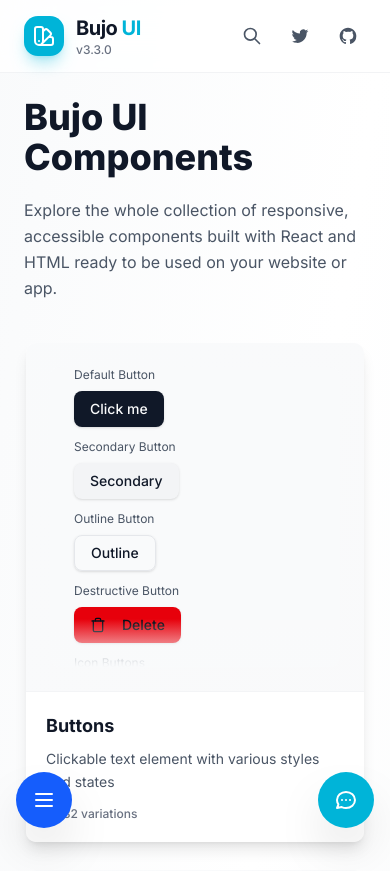
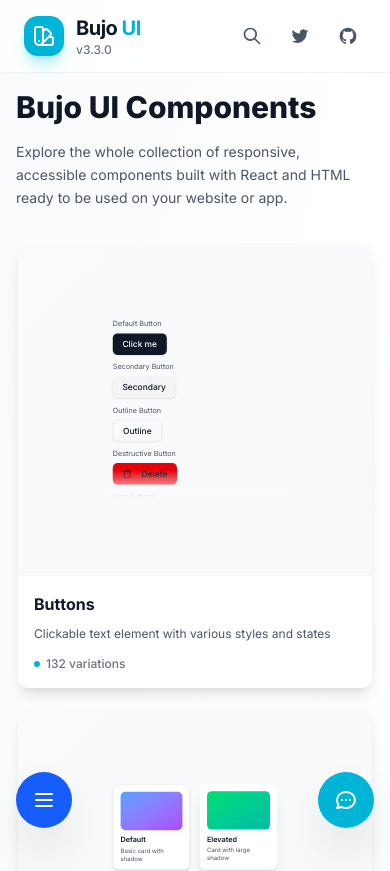
Before and after one commit to sonic-sabers/bujo-app, a Next.js app: page / in a window 390 px wide. Shown: the top 871 px of the page. Built offline with nearby package versions, Linux system fonts and the light colour scheme.

Commit message:
Chore: Improve mobile responsiveness with viewport settings, keyboard handling, and responsive scaling

```diff
--- a/src/app/layout.tsx
+++ b/src/app/layout.tsx
@@ -7,6 +7,13 @@
   subsets: ["latin"],
   display: "swap",
 });
+
+export const viewport = {
+  width: "device-width",
+  initialScale: 1,
+  maximumScale: 1,
+  userScalable: false,
+};
 
 export const metadata: Metadata = {
   title: "Bujo UI - Modern React Component Library",
--- a/src/app/page.tsx
+++ b/src/app/page.tsx
@@ -54,13 +54,13 @@
           onCategoryClick={setActiveCategory}
         />
 
-        <main className="flex-1 p-6 md:p-8 lg:p-12">
+        <main className="flex-1 p-4 sm:p-6 md:p-8 lg:p-12">
           <div className="max-w-7xl mx-auto animate-fade-in">
-            <div className="mb-10 md:mb-12">
-              <h1 className="text-4xl md:text-5xl font-extrabold text-gray-900 mb-4 pb-1">
+            <div className="mb-8 md:mb-10 lg:mb-12">
+              <h1 className="text-3xl sm:text-4xl md:text-5xl font-extrabold text-gray-900 mb-3 md:mb-4 pb-1">
                 Bujo UI Components
               </h1>
-              <p className="text-base md:text-lg text-gray-600 max-w-3xl leading-relaxed">
+              <p className="text-sm sm:text-base md:text-lg text-gray-600 max-w-3xl leading-relaxed">
                 Explore the whole collection of responsive, accessible
                 components built with React and HTML ready to be used on your
                 website or app.
--- a/src/components/chatbot/ChatInput.tsx
+++ b/src/components/chatbot/ChatInput.tsx
@@ -15,8 +15,9 @@
   const inputRef = useRef<HTMLInputElement>(null);
 
   useEffect(() => {
-    // Auto-focus input when component mounts
-    if (!disabled && inputRef.current) {
+    // Auto-focus input when component mounts (only on desktop)
+    const isMobile = /iPhone|iPad|iPod|Android/i.test(navigator.userAgent);
+    if (!disabled && inputRef.current && !isMobile) {
       inputRef.current.focus();
     }
   }, [disabled]);
--- a/src/components/chatbot/ChatWindow.tsx
+++ b/src/components/chatbot/ChatWindow.tsx
@@ -9,6 +9,7 @@
 import { ChatErrorBoundary } from "./ErrorBoundary";
 import { useChatState } from "@/hooks/useChatState";
 import { useKeyboardShortcuts } from "@/hooks/useKeyboardShortcuts";
+import { useKeyboardHeight } from "@/hooks/useKeyboardHeight";
 
 interface ChatWindowProps {
   onClose: () => void;
@@ -34,6 +35,7 @@
   ];
   const [isExpanded, setIsExpanded] = useState(true);
   const messagesEndRef = useRef<HTMLDivElement>(null);
+  const keyboardHeight = useKeyboardHeight();
 
   const scrollToBottom = () => {
     messagesEndRef.current?.scrollIntoView({ behavior: "smooth" });
@@ -88,9 +90,13 @@
           y: { type: "spring", stiffness: 300, damping: 25 },
           height: { duration: 0.5, ease: "easeInOut" },
         }}
-        className="fixed bottom-24 right-6 z-40 w-96 max-w-[calc(100vw-3rem)] md:w-96 bg-[#00b4d8] rounded-2xl shadow-2xl flex flex-col overflow-hidden p-[2px]"
+        className="fixed right-6 z-40 w-96 max-w-[calc(100vw-3rem)] md:w-96 bg-[#00b4d8] rounded-2xl shadow-2xl flex flex-col overflow-hidden p-[2px]"
         style={{
-          maxHeight: "calc(100vh - 8rem)",
+          bottom: `${Math.max(96, keyboardHeight + 16)}px`,
+          maxHeight:
+            keyboardHeight > 0
+              ? `calc(100vh - ${keyboardHeight + 32}px)`
+              : "calc(100vh - 8rem)",
         }}
         onWheel={(e) => e.stopPropagation()}
         role="dialog"
@@ -100,13 +106,13 @@
         <div className="bg-white rounded-[calc(1rem-2px)] h-full flex flex-col overflow-hidden">
           {/* Header */}
           <div
-            className="bg-[#00b4d8] p-3 md:p-4 flex items-center justify-between rounded-t-[calc(1rem-2px)]"
+            className="bg-[#00b4d8] p-4 flex items-center justify-between rounded-t-[calc(1rem-2px)]"
             role="banner"
           >
-            <div className="flex items-center gap-2 md:gap-3">
-              <div className="w-10 h-10 md:w-11 md:h-11 bg-white rounded-full flex items-center justify-center shadow-md">
+            <div className="flex items-center gap-3 flex-1 min-w-0">
+              <div className="w-12 h-12 bg-white rounded-full flex items-center justify-center shadow-md flex-shrink-0">
                 <svg
-                  className="w-5 h-5 text-[#00b4d8]"
+                  className="w-6 h-6 text-[#00b4d8]"
                   fill="none"
                   viewBox="0 0 24 24"
                   stroke="currentColor"
@@ -119,17 +125,17 @@
                   />
                 </svg>
               </div>
-              <div>
-                <h3 className="font-bold text-white text-sm md:text-base">
+              <div className="min-w-0 flex-1">
+                <h3 className="font-bold text-white text-lg leading-tight">
                   Bujo Assistant
                 </h3>
-                <p className="text-[10px] md:text-xs text-white/90">
+                <p className="text-xs text-white/90 leading-tight mt-0.5">
                   Ask me about components
                 </p>
               </div>
             </div>
 
-            <div className="flex items-center gap-1 md:gap-2">
+            <div className="flex items-center gap-2 flex-shrink-0">
               <motion.button
                 whileHover={{ scale: 1.1 }}
                 whileTap={{ scale: 0.9 }}
--- a/src/components/showcase/ComponentCard.tsx
+++ b/src/components/showcase/ComponentCard.tsx
@@ -38,6 +38,7 @@
       whileHover={{ y: -8, scale: 1.02 }}
       onHoverStart={() => setIsHovered(true)}
       onHoverEnd={() => setIsHovered(false)}
+      className="min-w-0"
     >
       <motion.div
         animate={{
@@ -60,7 +61,7 @@
           onClick={onClick}
         >
           <div
-            className={`p-6 bg-gradient-to-br min-h-[200px] flex items-center justify-center relative transition-all duration-300 ${
+            className={`p-4 sm:p-6 bg-gradient-to-br min-h-[180px] sm:min-h-[200px] flex items-center justify-center relative transition-all duration-300 overflow-hidden ${
               isActive
                 ? "from-[#00b4d8]/10 to-[#00b4d8]/20"
                 : "from-gray-50 to-gray-100/50 group-hover:from-[#00b4d8]/5 group-hover:to-[#00b4d8]/10"
@@ -70,16 +71,16 @@
               initial={{ scale: 0.9, opacity: 0 }}
               animate={{ scale: 1, opacity: 1 }}
               transition={{ delay: 0.1, duration: 0.4 }}
-              className="w-full"
+              className="w-full max-w-full scale-[0.6] sm:scale-[0.7] md:scale-[0.75] lg:scale-[0.8] xl:scale-90"
             >
               {preview}
             </motion.div>
           </div>
 
-          <div className="p-5 bg-white border-t border-gray-100 flex-1 flex flex-col">
+          <div className="p-4 sm:p-5 bg-white border-t border-gray-100 flex-1 flex flex-col">
             <div className="flex items-center justify-between mb-2">
               <motion.h3
-                className={`font-bold text-lg transition-colors ${
+                className={`font-bold text-base sm:text-lg transition-colors ${
                   isActive
                     ? "text-[#00b4d8]"
                     : "text-gray-900 group-hover:text-[#00b4d8]"
@@ -95,7 +96,7 @@
                 {title}
               </motion.h3>
             </div>
-            <p className="text-sm text-gray-600 mb-3 leading-relaxed flex-1">
+            <p className="text-xs sm:text-sm text-gray-600 mb-3 leading-relaxed flex-1">
               {description}
             </p>
             <div className="flex items-center gap-1.5 mt-auto">
--- a/src/components/showcase/ComponentGrid.tsx
+++ b/src/components/showcase/ComponentGrid.tsx
@@ -6,7 +6,7 @@
 
 export function ComponentGrid({ children }: ComponentGridProps) {
   return (
-    <div className="grid grid-cols-1 sm:grid-cols-2 lg:grid-cols-3 gap-6 lg:gap-8">
+    <div className="grid grid-cols-1 md:grid-cols-2 xl:grid-cols-3 gap-4 sm:gap-6 lg:gap-8 auto-rows-fr">
       {children}
     </div>
   );
--- /dev/null
+++ b/src/hooks/useKeyboardHeight.ts
@@ -0,0 +1,33 @@
+import { useState, useEffect } from "react";
+
+export function useKeyboardHeight(): number {
+  const [keyboardHeight, setKeyboardHeight] = useState(0);
+
+  useEffect(() => {
+    if (typeof window === "undefined") return;
+
+    const handleResize = () => {
+      if (window.visualViewport) {
+        const viewportHeight = window.visualViewport.height;
+        const windowHeight = window.innerHeight;
+        const diff = windowHeight - viewportHeight;
+
+        setKeyboardHeight(diff > 0 ? diff : 0);
+      }
+    };
+
+    if (window.visualViewport) {
+      window.visualViewport.addEventListener("resize", handleResize);
+      window.visualViewport.addEventListener("scroll", handleResize);
+    }
+
+    return () => {
+      if (window.visualViewport) {
+        window.visualViewport.removeEventListener("resize", handleResize);
+        window.visualViewport.removeEventListener("scroll", handleResize);
+      }
+    };
+  }, []);
+
+  return keyboardHeight;
+}
```
Also changed, not shown: tsconfig.json (+12 -4 lines).
